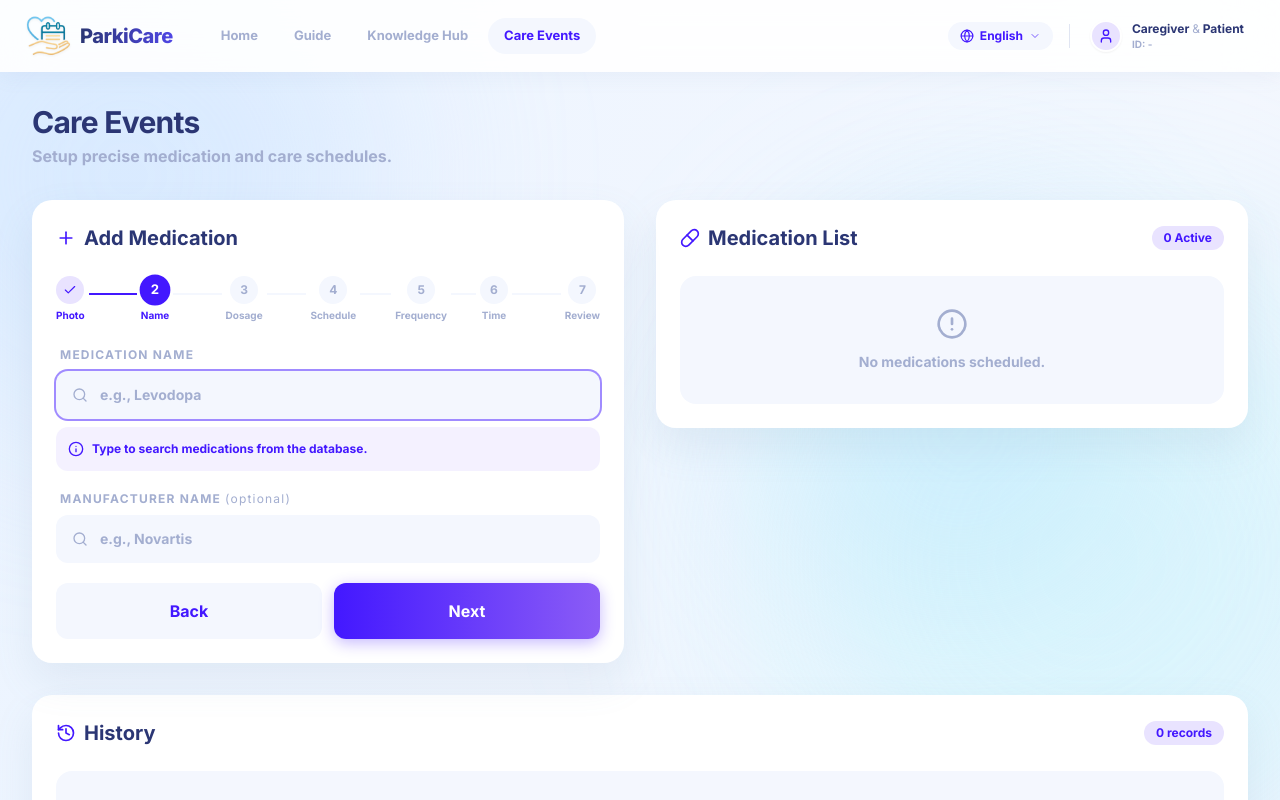
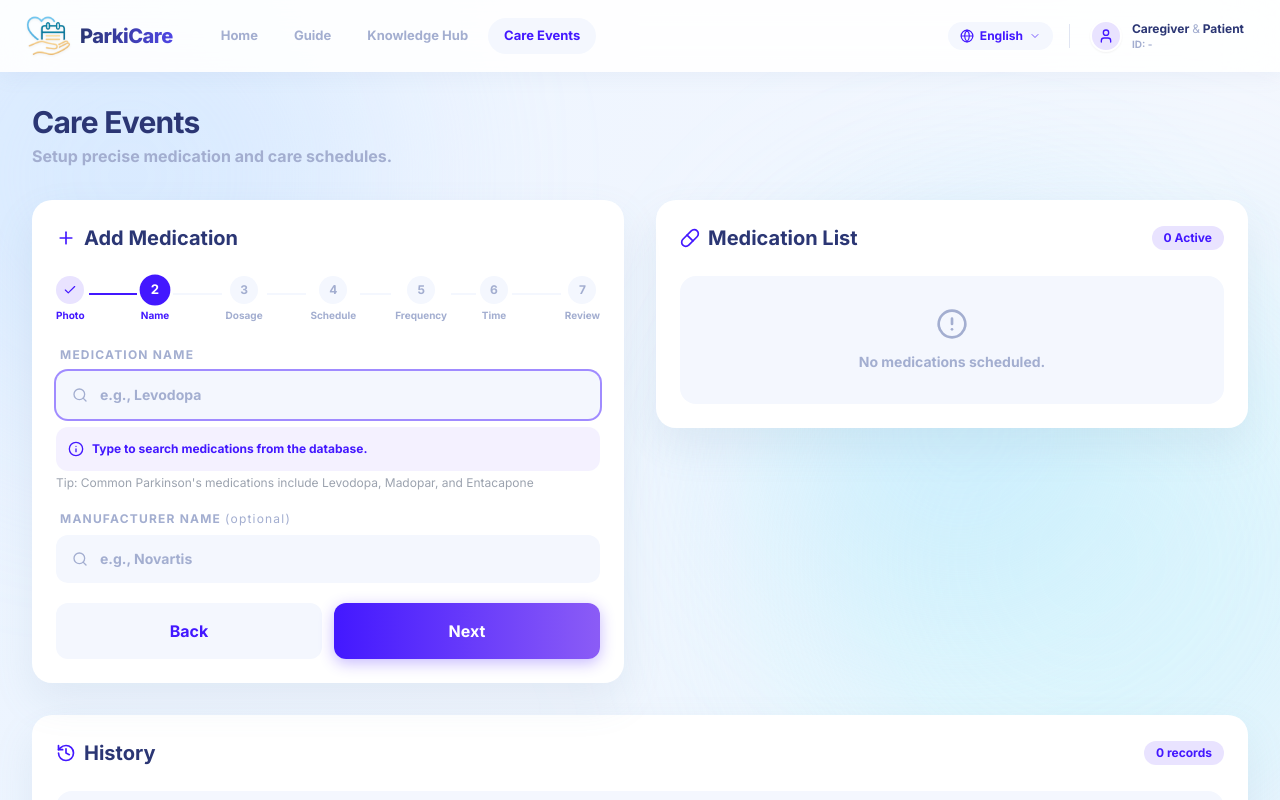
Before and after one commit to TM04-FIT5120/ParkiCare-frontend, a React (Vite) app: page /care-events in a window 1280 px wide. Both pictures are taken after a click on the button "Next". Shown: the top 800 px of the page. Built offline with nearby package versions, Linux system fonts and the light colour scheme.

Commit message:
Tip added

```diff
--- a/src/pages/CareEventsPage.tsx
+++ b/src/pages/CareEventsPage.tsx
@@ -644,6 +644,7 @@ export function CareEventsPage() {
                             : "Type to search medications from the database."}
                         </p>
                       </div>
+                      <p className="text-xs text-gray-400 mt-1">Tip: Common Parkinson's medications include Levodopa, Madopar, and Entacapone</p>
                       <AnimatePresence>
                         {showMedsDropdown && drugSearchResults.length > 0 && (
                           <motion.div
```
